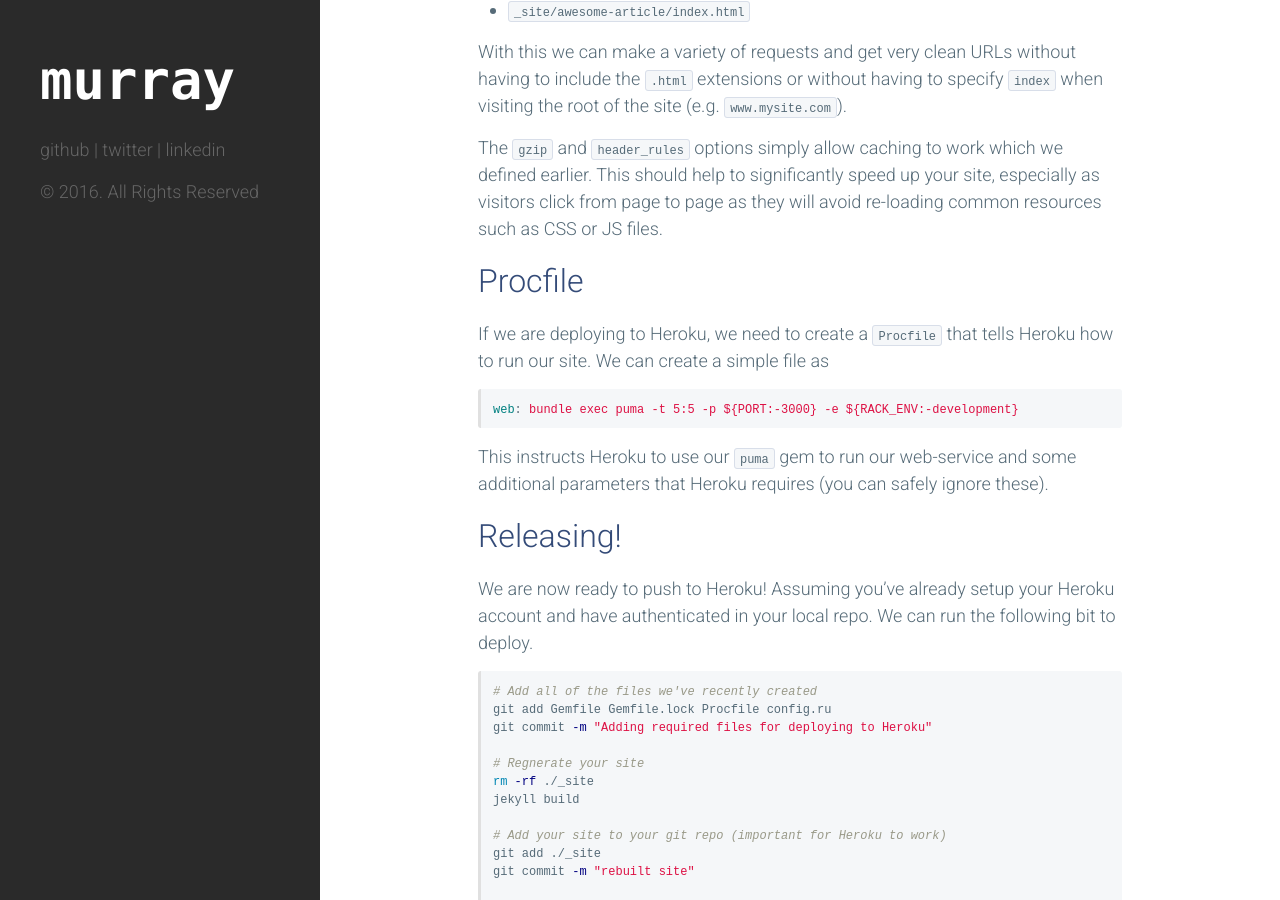
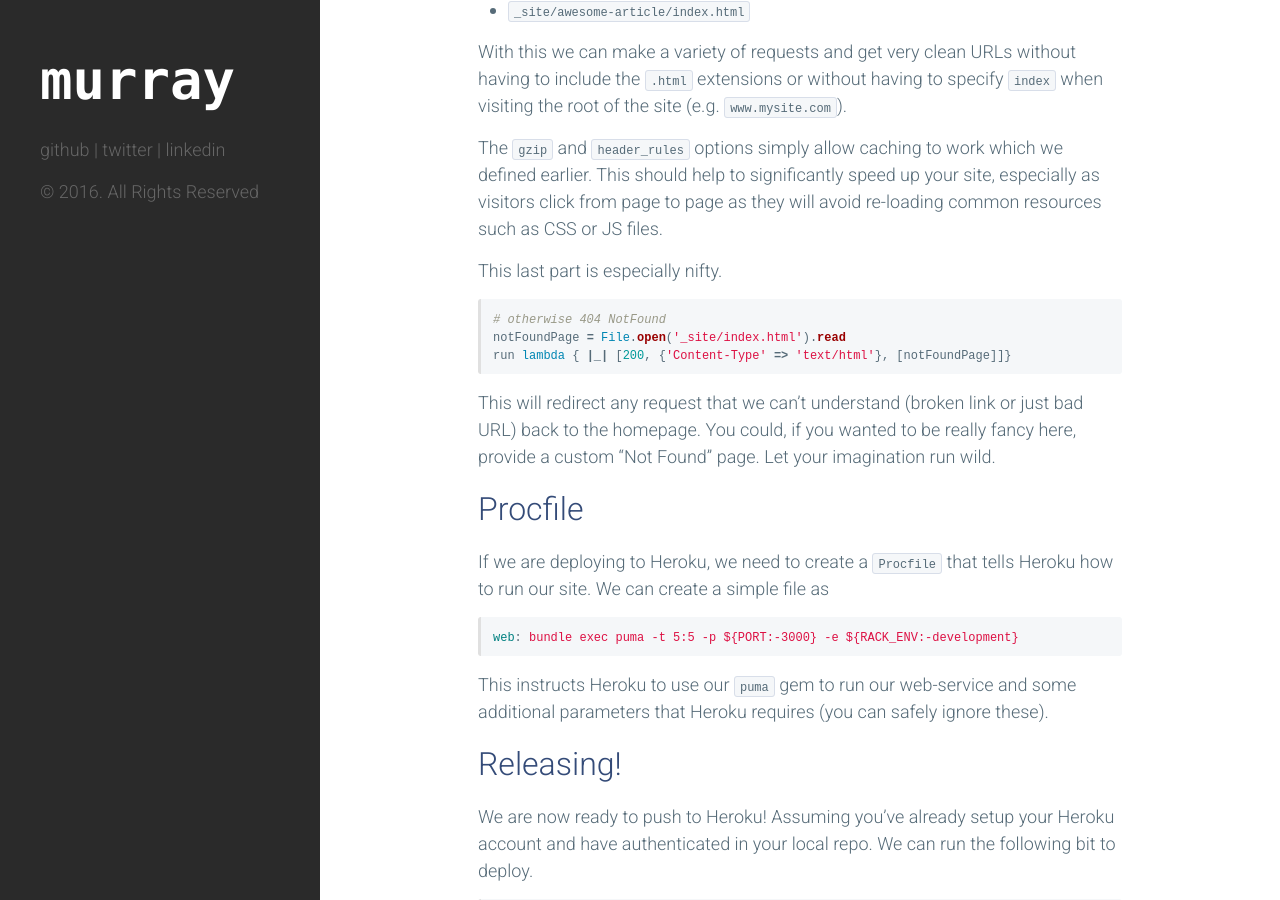
Before and after one commit to JohnMurray/johnmurray_io, a Jekyll site: the page built from _posts/2016-08-08-Jekyll-on-Heroku.md, in a window 1280 px wide and 900 px high, scrolled down 2779 px. Built offline with Jekyll 4.4.1, drawn with Linux system fonts in a browser that asks for light colours.

Commit message:
updated post

```diff
--- a/_posts/2016-08-08-Jekyll-on-Heroku.md
+++ b/_posts/2016-08-08-Jekyll-on-Heroku.md
@@ -138,6 +138,18 @@ The `gzip` and `header_rules` options simply allow caching to work which we defi
 should help to significantly speed up your site, especially as visitors click from page to page as
 they will avoid re-loading common resources such as CSS or JS files.
 
+This last part is especially nifty.
+
+{% highlight ruby %}
+# otherwise 404 NotFound
+notFoundPage = File.open('_site/index.html').read
+run lambda { |_| [200, {'Content-Type' => 'text/html'}, [notFoundPage]]}
+{% endhighlight %}
+
+This will redirect any request that we can't understand (broken link or just bad URL) back to the
+homepage. You could, if you wanted to be really fancy here, provide a custom "Not Found" page. Let
+your imagination run wild.
+
 ## Procfile
 
 If we are deploying to Heroku, we need to create a `Procfile` that tells Heroku how to run our site.
```
